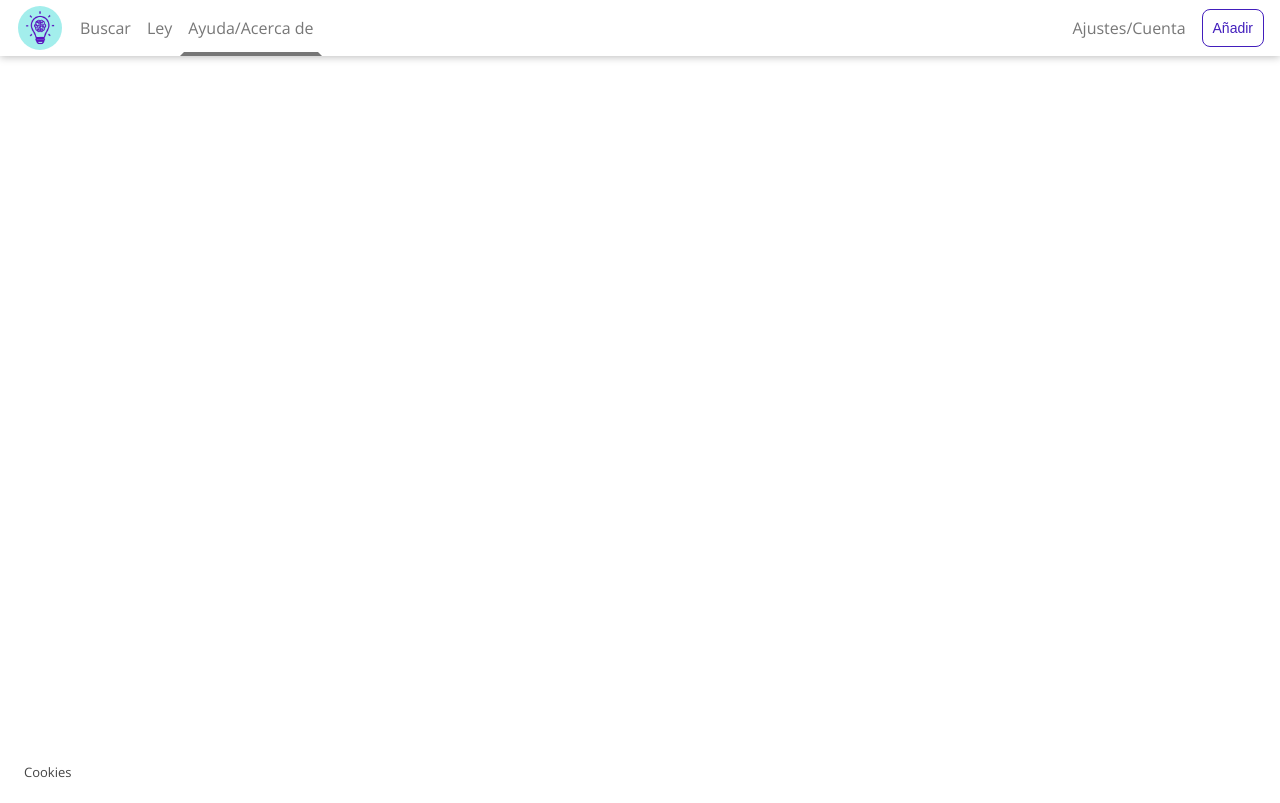
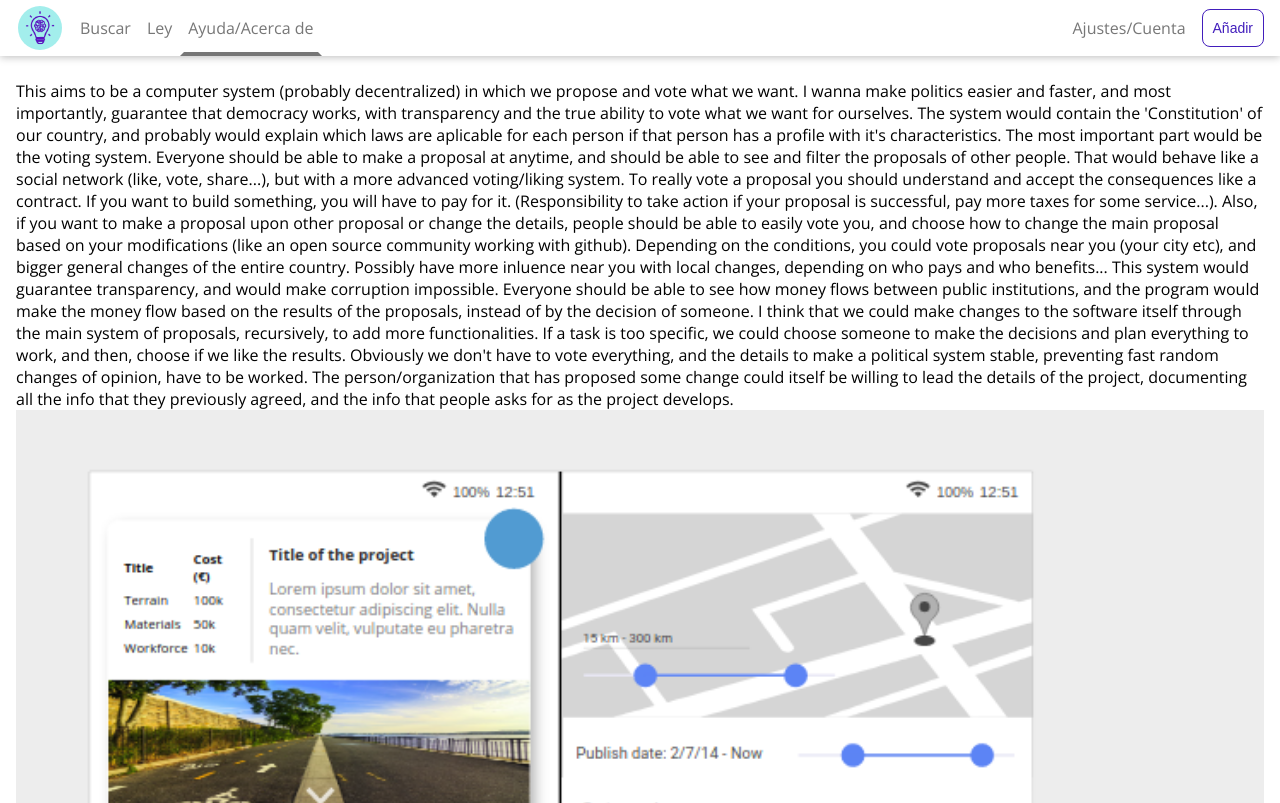
Before and after one commit to rubenayla/politics, a plain HTML site: page help.html in a window 1280 px wide. Shown: the top 803 px of the page. Drawn offline with nearby package versions, Linux system fonts and the light colour scheme; no server answers.

Commit message:
minor bug

```diff
--- a/css/style.css
+++ b/css/style.css
@@ -199,9 +199,18 @@ header a:hover {
 }
 
 
-.first-section {
+#first-section {
 	padding: 80px 16px 50px 16px;
 	transition: padding .1s ease-out;
+}
+.section {
+	display: flex;
+	justify-content: center;
+
+	padding: 32px 16px;
+	flex-flow: column wrap;
+
+	background: white;
 }
 ion-icon {
 	font-size: 22px;
--- a/help.html
+++ b/help.html
@@ -61,6 +61,22 @@
 			</div>
 		</div>
 	</div>
+	<div class="section" id="first-section">
+		This aims to be a computer system (probably decentralized) in which we propose and vote what we want.
+
+		I wanna make politics easier and faster, and most importantly, guarantee that democracy works, with transparency and the true ability to vote what we want for ourselves. The system would contain the 'Constitution' of our country, and probably would explain which laws are aplicable for each person if that person has a profile with it's characteristics.
+
+		The most important part would be the voting system. Everyone should be able to make a proposal at anytime, and should be able to see and filter the proposals of other people. That would behave like a social network (like, vote, share...), but with a more advanced voting/liking system. To really vote a proposal you should understand and accept the consequences like a contract. If you want to build something, you will have to pay for it. (Responsibility to take action if your proposal is successful, pay more taxes for some service...). Also, if you want to make a proposal upon other proposal or change the details, people should be able to easily vote you, and choose how to change the main proposal based on your modifications (like an open source community working with github). Depending on the conditions, you could vote proposals near you (your city etc), and bigger general changes of the entire country. Possibly have more inluence near you with local changes, depending on who pays and who benefits...
+
+		This system would guarantee transparency, and would make corruption impossible. Everyone should be able to see how money flows between public institutions, and the program would make the money flow based on the results of the proposals, instead of by the decision of someone. I think that we could make changes to the software itself through the main system of proposals, recursively, to add more functionalities.
+
+		If a task is too specific, we could choose someone to make the decisions and plan everything to work, and then, choose if we like the results. Obviously we don't have to vote everything, and the details to make a political system stable, preventing fast random changes of opinion, have to be worked.
+
+		The person/organization that has proposed some change could itself be willing to lead the details of the project, documenting all the info that they previously agreed, and the info that people asks for as the project develops.
+
+
+		<img src="files/sketch.png" style="width: 100%;">
+	</div>
 	<footer>
 		<div class="footer-left">
 			<a href="cookies.html" target="_blank">Cookies</a>
```
